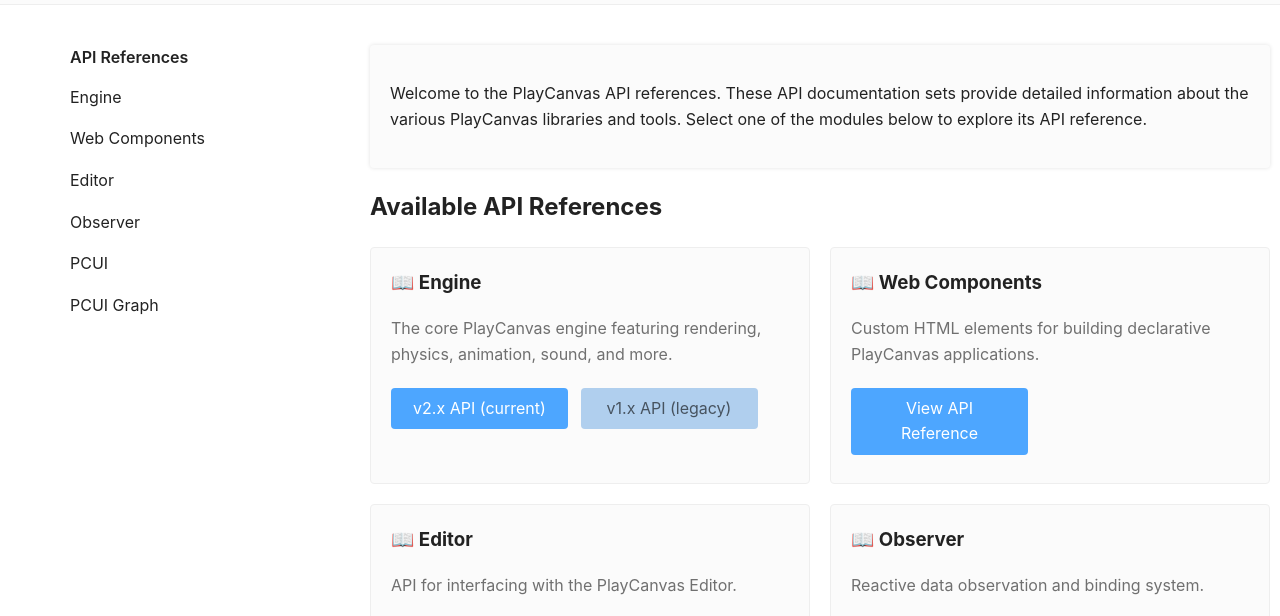
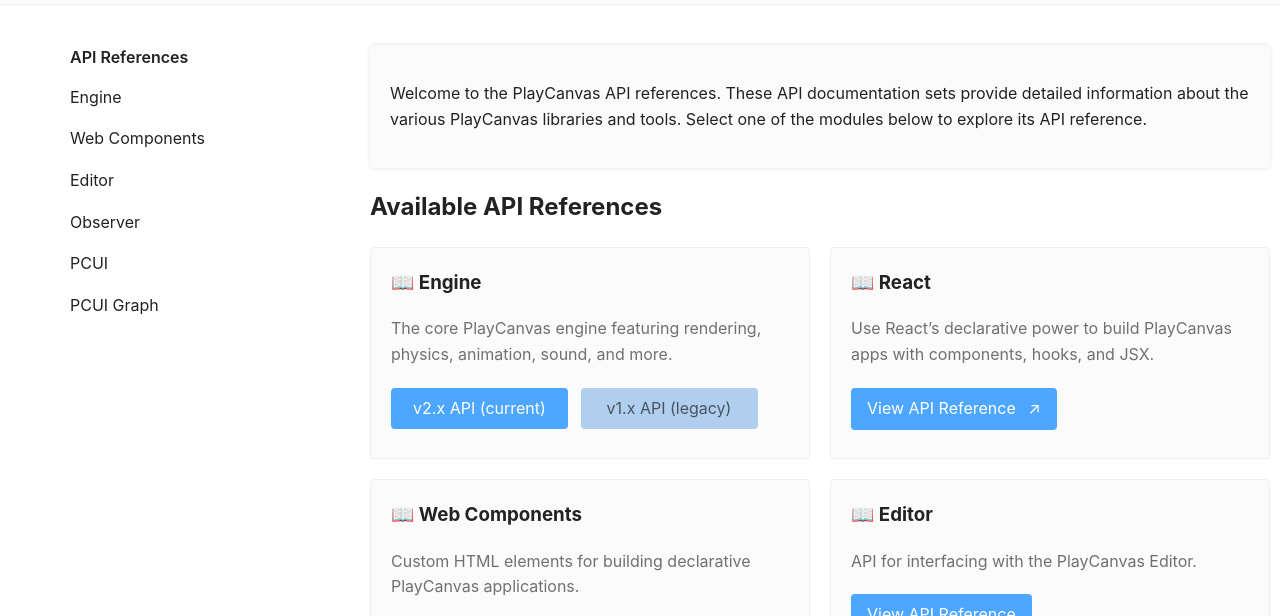
Before and after one commit to playcanvas/api-reference, a website: page index.html in a window 1280 px wide. Shown: the part 137-753 px from the top of the page. Drawn offline with Linux system fonts and the light colour scheme.

Commit message:
Add React module documentation and update external link styling

```diff
--- a/index.html
+++ b/index.html
@@ -620,9 +620,15 @@
             border-radius: 4px;
             transition: background-color 0.2s;
             margin-right: 8px;
-            width: 145px;
+            min-width: 145px;
             text-align: center;
             margin-bottom: 8px;
+        }
+
+        .module-link.external::after {
+            content: ' ↗';
+            padding-left: 8px;
+            vertical-align: middle;
         }
 
         .module-link.legacy {
@@ -786,6 +792,11 @@
                                 <a href="./engine/" class="module-link">v2.x API (current)</a>
                                 <a href="./engine-v1/" class="module-link legacy">v1.x API (legacy)</a>
                             </li>
+                            <li class="module-item" data-name="react">
+                                <h3>📖 React</h3>
+                                <p>Use React’s declarative power to build PlayCanvas apps with components, hooks, and JSX.</p>
+                                <a href="https://playcanvas-react.vercel.app/docs/api" class="module-link external">View API Reference</a>
+                            </li>
                             <li class="module-item" data-name="web-components">
                                 <h3>📖 Web Components</h3>
                                 <p>Custom HTML elements for building declarative PlayCanvas applications.</p>
```
